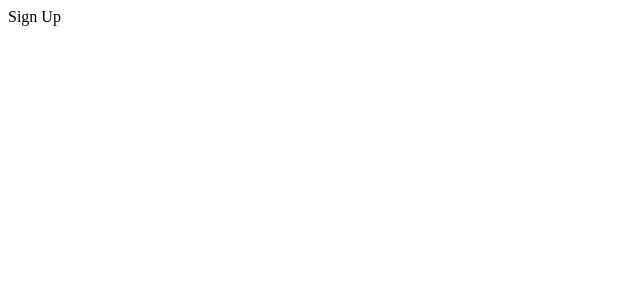
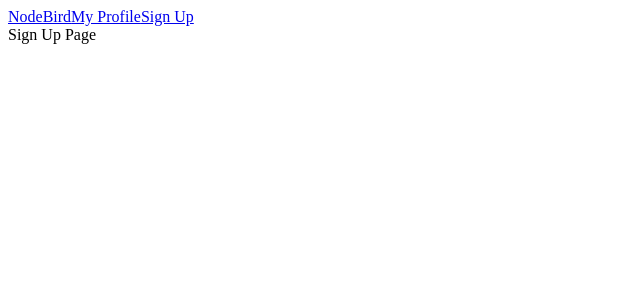
Before and after one commit to guswns951230/Nodebird, a Next.js app in the folder front/: page /signup in a window 1280 px wide. Shown: the top 300 px of the page, without its empty margins (0-640 px from the left). Built offline with nearby package versions, Linux system fonts and the light colour scheme.

Commit message:
Link와 eslint

```diff
--- a/front/components/AppLayout.js
+++ b/front/components/AppLayout.js
@@ -1,10 +1,15 @@
 import React from 'react';
 import PropTypes from 'prop-types';
+import Link from 'next/link';
 
 const AppLayout = ({ children }) => { // pages의 파일들이  공통적으로 사용할 Layout
   return (
     <div>
-      <div>공통메뉴</div>
+      <div>
+        <Link href="/"><a>NodeBird</a></Link>
+        <Link href="/profile"><a>My Profile</a></Link>
+        <Link href="/signup"><a>Sign Up</a></Link>
+      </div>
       {children}
     </div>
   );
--- a/front/package.json
+++ b/front/package.json
@@ -13,5 +13,11 @@
     "prop-types": "^15.8.1",
     "react": "^17.0.2",
     "react-dom": "^17.0.2"
+  },
+  "devDependencies": {
+    "eslint": "^8.10.0",
+    "eslint-plugin-import": "^2.25.4",
+    "eslint-plugin-react": "^7.29.2",
+    "eslint-plugin-react-hooks": "^4.3.0"
   }
 }
--- a/front/pages/profile.js
+++ b/front/pages/profile.js
@@ -1,8 +1,11 @@
 import React from 'react';
+import AppLayout from '../components/AppLayout';
 
 const Profile = () => {
   return (
-    <div>My Profile</div>
+    <AppLayout>
+      <div>My Profile Page</div>
+    </AppLayout>
   );
 };
 
--- a/front/pages/signup.js
+++ b/front/pages/signup.js
@@ -1,8 +1,11 @@
 import React from 'react';
+import AppLayout from '../components/AppLayout';
 
 const SignUp = () => {
   return (
-    <div>Sign Up</div>
+    <AppLayout>
+      <div>Sign Up Page</div>
+    </AppLayout>
   );
 };
 
```
Also changed, not shown: 2 other files (tests, documents, lock files or other folders).
